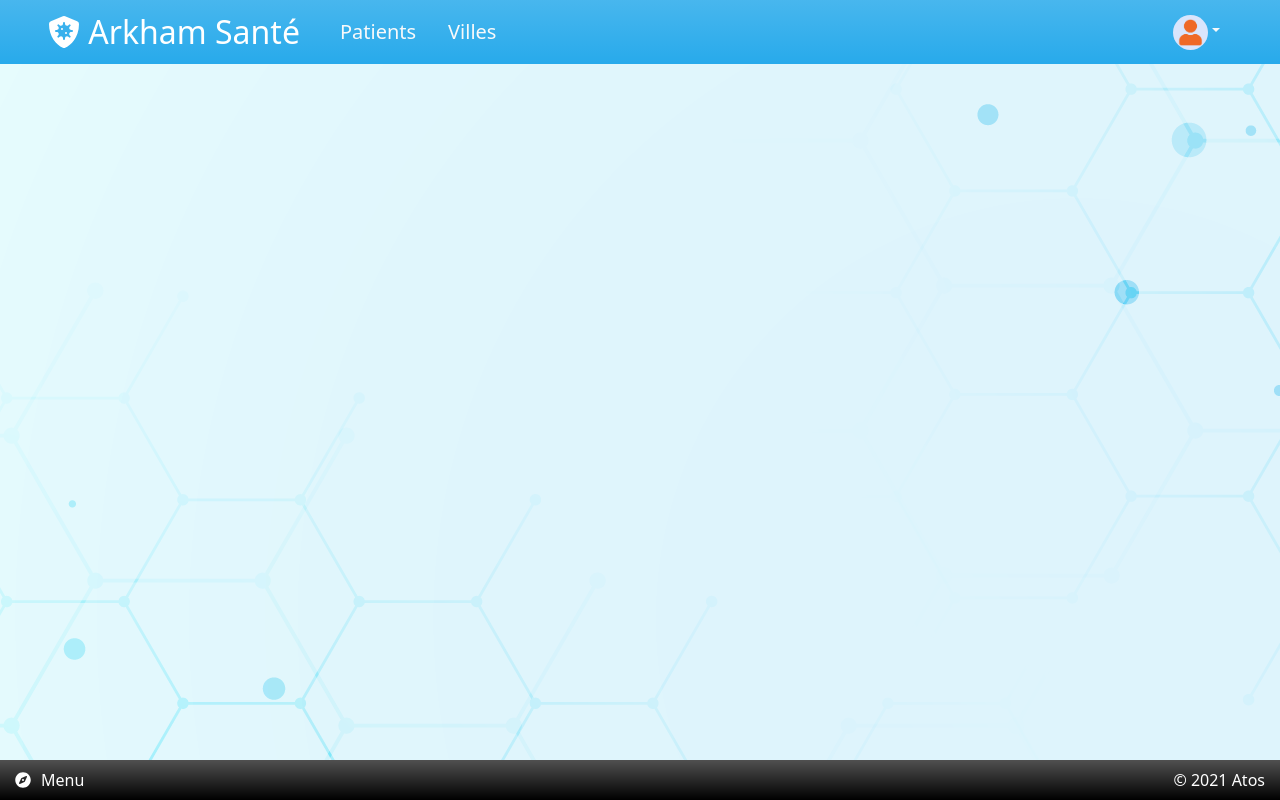
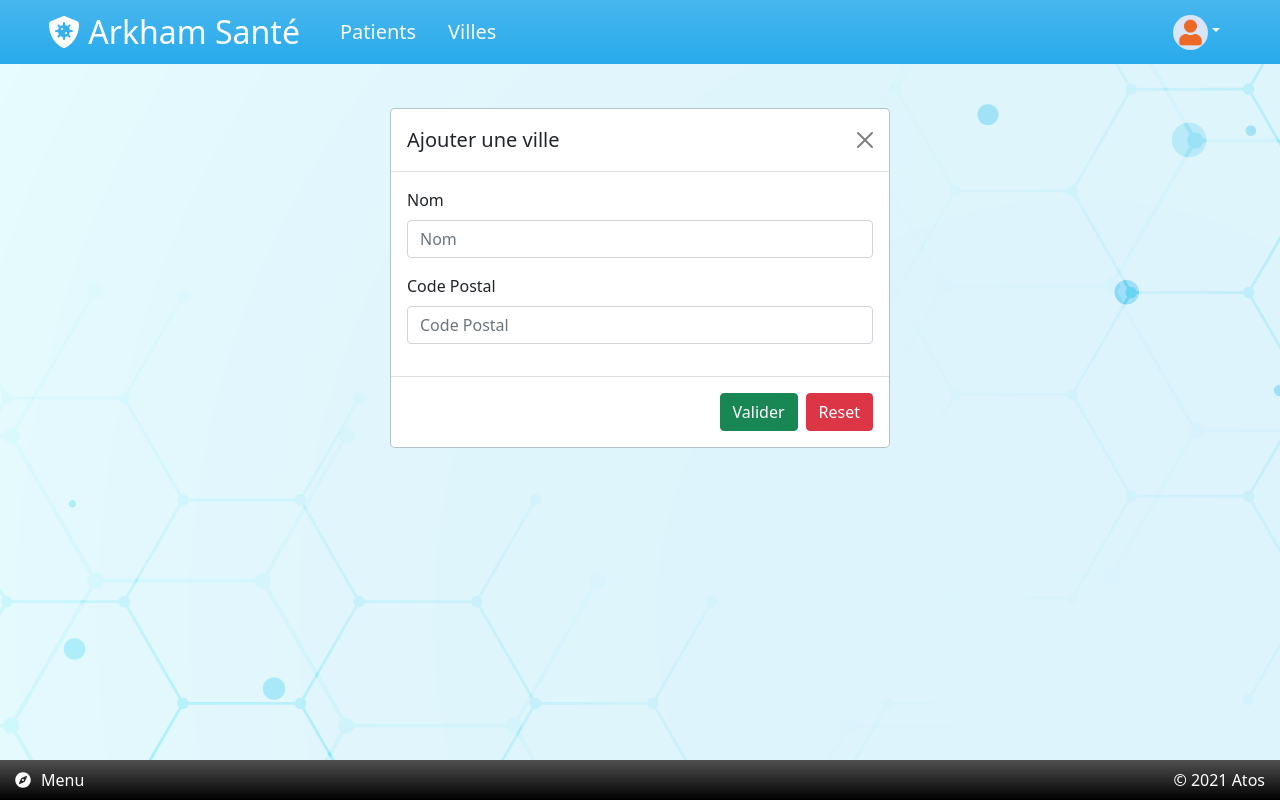
Before and after one commit to simonboivin/AngularMedical, an Angular app: page /villes/addedit/1 in a window 1280 px wide. Before the commit this address led to /. Built offline with nearby package versions, Linux system fonts and the light colour scheme; no server answers; sample sign-in values are in the browser's storage.

Commit message:
Ajout page villes add/edit

```diff
--- a/src/app/app-routing.module.ts
+++ b/src/app/app-routing.module.ts
@@ -6,6 +6,7 @@ import { LoginFormComponent } from './login-form/login-form.component';
 import { LogoutComponent } from './logout/logout.component';
 import { PatientsDetailsComponent } from './patients-details/patients-details.component';
 import { PatientsComponent } from './patients/patients.component';
+import { VillesDetailsComponent } from './villes-details/villes-details.component';
 import { VillesComponent } from './villes/villes.component';
 
 const routes: Routes = [
@@ -14,7 +15,8 @@ const routes: Routes = [
   { path: "", component: DashboardComponent, canActivate: [GuardianGuard] },
   { path: "patients", component: PatientsComponent, canActivate: [GuardianGuard] },
   { path: "patients/addedit/:id", component: PatientsDetailsComponent, canActivate: [GuardianGuard] },
-  { path: "villes", component: VillesComponent, canActivate: [GuardianGuard] }
+  { path: "villes", component: VillesComponent, canActivate: [GuardianGuard] },
+  { path: "villes/addedit/:id", component: VillesDetailsComponent, canActivate: [GuardianGuard] },
 ];
 
 @NgModule( {
--- a/src/app/patients-details/patients-details.component.html
+++ b/src/app/patients-details/patients-details.component.html
@@ -42,8 +42,8 @@
                     </div>
                 </div>
                 <div class="modal-footer">
-                    <button type="submit" class="btn btn-secondary" id="valider_button">Valider</button>
-                    <button type="reset" class="btn btn-danger float-end">Reset</button>
+                    <button type="submit" class="btn btn-success" id="valider_button">Valider</button>
+                    <button type="reset" class="btn btn-danger float-end" *ngIf="patient.id == undefined">Reset</button>
                 </div>
             </div>
         </div>
--- a/src/app/villes-details/villes-details.component.html
+++ b/src/app/villes-details/villes-details.component.html
@@ -1 +1,33 @@
-<p>villes-details works!</p>
+<div class="container">
+    <form name="villeForm" ngNativeValidate (submit)="submitForm()">
+        <div class="modal-dialog">
+            <div class="modal-content">
+                <div class="modal-header">
+                    <h5 class="modal-title" id="exampleModalLabel" *ngIf="ville.id == undefined">Ajouter une ville</h5>
+                    <h5 class="modal-title" id="exampleModalLabel" *ngIf="ville.id != undefined">Modifier une ville
+                    </h5>
+                    <button type="button" class="btn-close" #closeModalButton [routerLink]="['/villes']"></button>
+                </div>
+
+                <div class="modal-body">
+                    <div class="mb-3">
+                        <label for="nom" class="form-label">Nom</label>
+                        <input type="text" class="form-control" id="nom" name="nom" placeholder="Nom"
+                            [(ngModel)]="ville.nom" ngModel minlength="2" required>
+                    </div>
+
+                    <div class="mb-3">
+                        <label for="cp" class="form-label">Code Postal</label>
+                        <input type="text" class="form-control" id="cp" name="cp" placeholder="Code Postal"
+                            [(ngModel)]="ville.codePostal" minlength="2" required>
+                    </div>
+                </div>
+                <div class="modal-footer">
+                    <button type="submit" class="btn btn-success">Valider</button>
+                    <button type="reset" class="btn btn-danger float-end" *ngIf="ville.id == undefined">Reset</button>
+                </div>
+            </div>
+
+        </div>
+    </form>
+</div>
--- a/src/app/villes-details/villes-details.component.ts
+++ b/src/app/villes-details/villes-details.component.ts
@@ -1,15 +1,42 @@
 import { Component, OnInit } from '@angular/core';
+import { ActivatedRoute, Router } from '@angular/router';
+import { Villes } from '../classes/villes';
+import { VillesService } from '../services/villes.service';
 
-@Component({
+@Component( {
   selector: 'app-villes-details',
   templateUrl: './villes-details.component.html',
   styleUrls: ['./villes-details.component.css']
-})
+} )
 export class VillesDetailsComponent implements OnInit {
 
-  constructor() { }
+  ville: Villes = new Villes();
 
-  ngOnInit(): void {
+  constructor( private villesService: VillesService, private activatedRoute: ActivatedRoute, private router: Router ) { }
+
+  ngOnInit (): void {
+    let villeId = Number( this.activatedRoute.snapshot.paramMap.get( 'id' ) );
+    this.villesService.getCity( villeId ).subscribe(
+      data => { this.ville = data; }
+    );
   }
 
+  submitForm (): void {
+    if ( this.ville.id == undefined ) {
+      console.log( this.ville );
+      this.villesService.addCities( this.ville ).subscribe(
+        data => {
+          console.log( data );
+          this.router.navigate( ['/villes'] );
+        }
+      );
+    } else {
+      this.villesService.editCity( this.ville ).subscribe( data => {
+        console.log( data );
+        this.router.navigate( ['/villes'] );
+      } );
+    }
+  }
+
+
 }
--- a/src/app/villes/villes.component.html
+++ b/src/app/villes/villes.component.html
@@ -4,8 +4,7 @@
     <hr class="border border-primary mt-0 mb-3 ">
     <div class="mb-3 text-end">
 
-        <button data-bs-toggle="modal" data-bs-target="#exampleModal" class="btn btn-success ms-3"
-            (click)="refreshList()">Nouvelle
+        <button class="btn btn-success ms-3" [routerLink]="['/villes/addedit', 0 ]">Nouvelle
             ville</button>
 
         <button (click)="refreshList()" class="btn btn-primary ms-3">
@@ -30,8 +29,7 @@
                 <td>{{ ville.nom }}</td>
                 <td>{{ ville.codePostal }}</td>
                 <td>
-                    <button type="button" class="btn btn-warning edit_patient_button" data-bs-toggle="modal"
-                        data-bs-target="#exampleModal" (click)="editCity(ville.id)">
+                    <button type="button" class="btn btn-warning edit_patient_button" [routerLink]="['/villes/addedit' , ville.id]">
                         <fa-icon [icon]=faEdit></fa-icon>
                     </button> &nbsp;
                     <button type="button" class="btn btn-danger delete_patient_button" (click)="deleteCity(ville.id)">
@@ -43,39 +41,3 @@
     </table>
 
 </div>
-
-
-<div class="modal fade" id="exampleModal" tabindex="-1" aria-labelledby="exampleModalLabel" aria-hidden="true">
-    <div class="modal-dialog">
-        <form name="villeForm" ngNativeValidate (submit)="submitForm()">
-            <div class="modal-content">
-                <div class="modal-header">
-                    <h5 class="modal-title" id="exampleModalLabel">Ajouter une ville</h5>
-                    <button type="button" class="btn-close" #closeModalButton data-bs-dismiss="modal"
-                        aria-label="Close"></button>
-                </div>
-
-                <div class="modal-body">
-
-
-
-                    <div class="mb-3">
-                        <label for="nom" class="form-label">Nom</label>
-                        <input type="text" class="form-control" id="nom" name="nom" placeholder="Nom"
-                            [(ngModel)]="newVille.nom" ngModel minlength="2" required>
-                    </div>
-
-                    <div class="mb-3">
-                        <label for="cp" class="form-label">Code Postal</label>
-                        <input type="text" class="form-control" id="cp" name="cp" placeholder="Code Postal"
-                            [(ngModel)]="newVille.codePostal" minlength="2" required>
-                    </div>
-                </div>
-                <div class="modal-footer">
-                    <button type="submit" class="btn btn-success">Valider</button>
-                    <button type="reset" class="btn btn-danger float-end">Reset</button>
-                </div>
-            </div>
-        </form>
-    </div>
-</div>
--- a/src/app/villes/villes.component.ts
+++ b/src/app/villes/villes.component.ts
@@ -56,18 +56,6 @@ export class VillesComponent implements OnInit {
     this.newVille = new Villes();
   }
 
-  submitForm (): void {
-    if ( this.newVille.id == undefined ) {
-      console.log( this.newVille );
-      this.villesService.addCities( this.newVille ).subscribe(
-        data => { console.log( data ); this.closeButtonElement.nativeElement.click(); this.refreshList(); }
-      );
-    } else {
-      this.villesService.editCity( this.newVille ).subscribe( data => {
-        console.log( data ); this.closeButtonElement.nativeElement.click(); this.refreshList();
-      } );
-    }
-  }
 
   deleteCity ( idVille: number | undefined ) {
     if ( confirm( "Voulez-vous supprimer la ville #" + idVille + "?" ) ) {
@@ -80,12 +68,4 @@ export class VillesComponent implements OnInit {
     }
   }
 
-  editCity ( idVille: number | undefined ) {
-    this.refreshList();
-    console.log( "edition ville" );
-    this.villesService.getCity( idVille ).subscribe( data => {
-      this.newVille = data;
-    } );
-  }
-
 }
```
